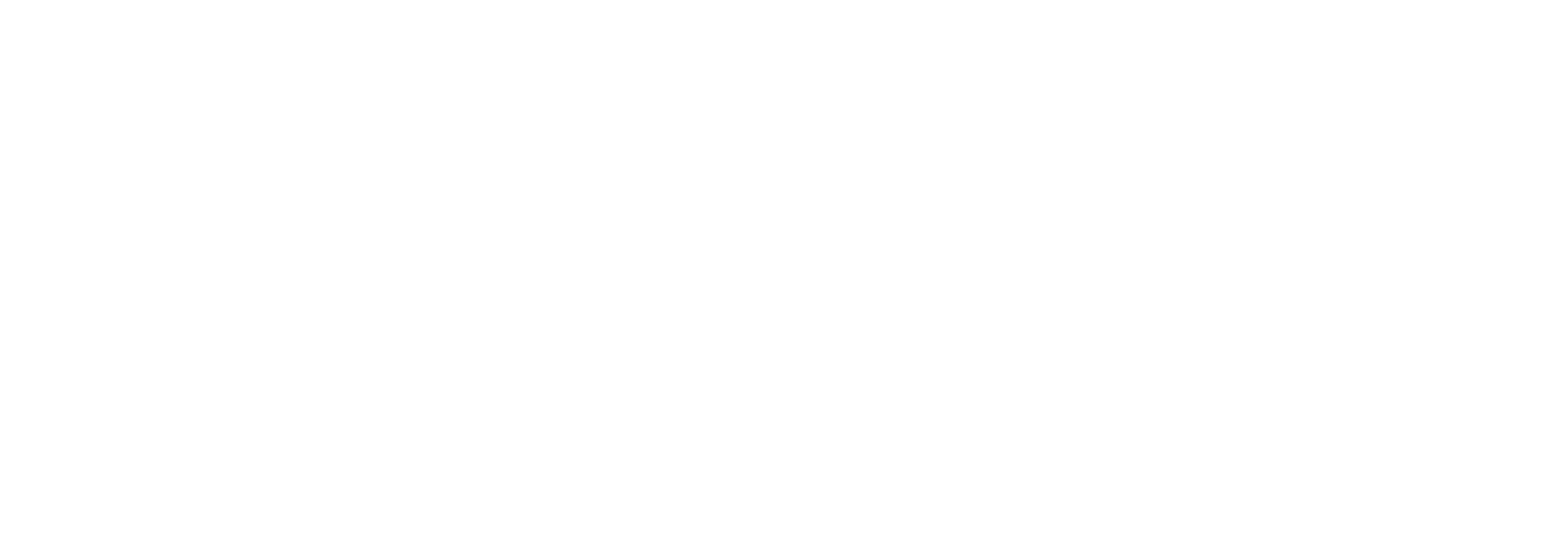
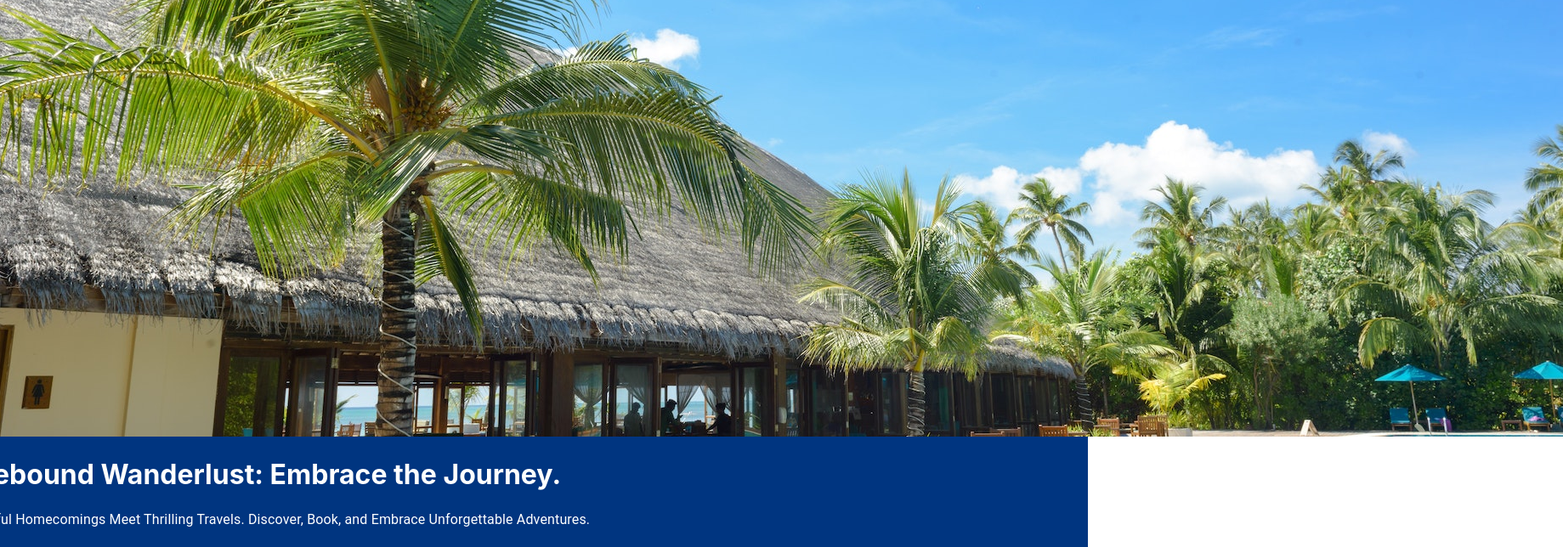
Before and after one commit to Wahaj-Ali/MERNStay, a React (Create React App) app in the folder client/: page / in a window 1280 px wide. Shown: the part 176-820 px from the top of the page at 85% size, 1839 px wide, since content can reach past the window. Built offline with nearby package versions, Linux system fonts and the light colour scheme; the HTML template or start-up script is replaced by a standard one.

Commit message:
Update Header.jsx

```diff
--- a/client/src/components/Header/Header.jsx
+++ b/client/src/components/Header/Header.jsx
@@ -4,6 +4,7 @@
 import DirectionsCarIcon from '@mui/icons-material/DirectionsCar';
 import LocalTaxiIcon from '@mui/icons-material/LocalTaxi';
 import { Button, Typography } from '@mui/material';
+import herobg from '../../assets/herobg.jpg';
 import './header.css';
 
 export const Header = () => {
@@ -24,10 +25,13 @@
             <Typography sx={{ display: 'flex', gap: '10px' }}><LocalTaxiIcon />Airport Taxis</Typography>
           </div>
         </div>
-        {/* <div className="hero">
+      </div>
+      <div className="hero">
+        <img id='hero-img' src={herobg} alt='hero-background'/>
+        <div className="hero-desc">
           <h1 className="headerTitle">Homebound Wanderlust: Embrace the Journey.</h1>
           <Typography variant="body1" sx={{ display: 'flex', margin: '20px 0' }}>Where Joyful Homecomings Meet Thrilling Travels. Discover, Book, and Embrace Unforgettable Adventures.</Typography>
-        </div> */}
+        </div>
       </div>
     </div>
   )
```
